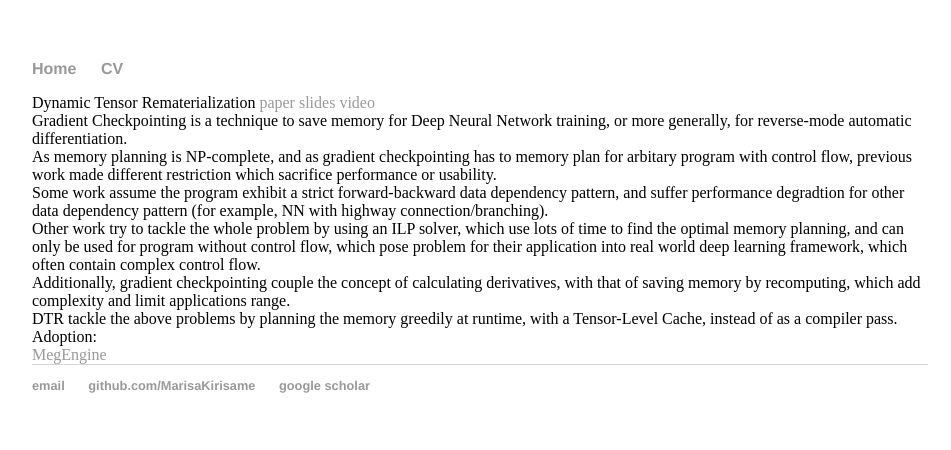
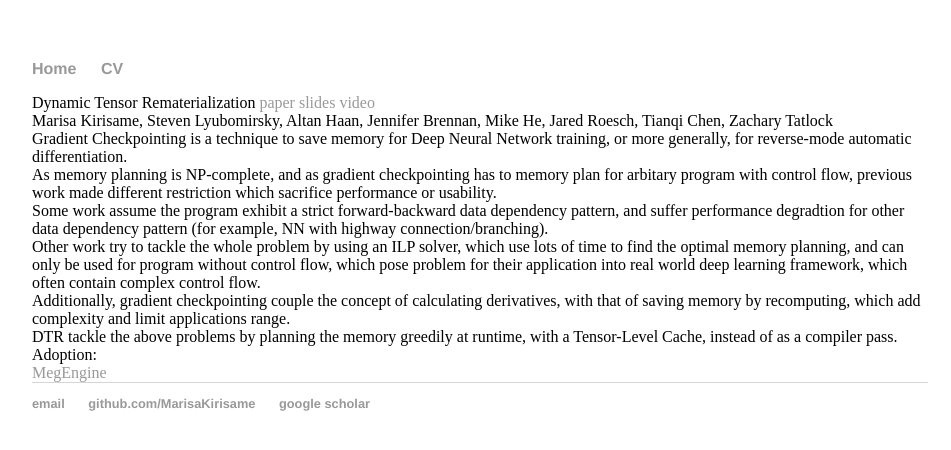
Before and after one commit to MarisaKirisame/MarisaKirisame.github.io, a Jekyll site: the page built from dtr.html, in a window 1280 px wide. Shown: the top 450 px of the page, without its empty margins (160-1111 px from the left). Built offline with Jekyll 4.4.1, drawn with Linux system fonts in a browser that asks for light colours.

Commit message:
add authors

```diff
--- a/dtr.html
+++ b/dtr.html
@@ -4,6 +4,7 @@ title: Dynamic Tensor Rematerialization
 ---
 Dynamic Tensor Rematerialization
 <a href="https://arxiv.org/abs/2006.09616">paper</a> <a href="resources/DTR.pptx">slides</a> <a href="https://www.youtube.com/watch?v=S9KJ37Sx2XY">video</a> <br>
+Marisa Kirisame, Steven Lyubomirsky, Altan Haan, Jennifer Brennan, Mike He, Jared Roesch, Tianqi Chen, Zachary Tatlock <br>
 
 Gradient Checkpointing is a technique to save memory for Deep Neural Network training, or more generally, for reverse-mode automatic differentiation. <br>
 
```
